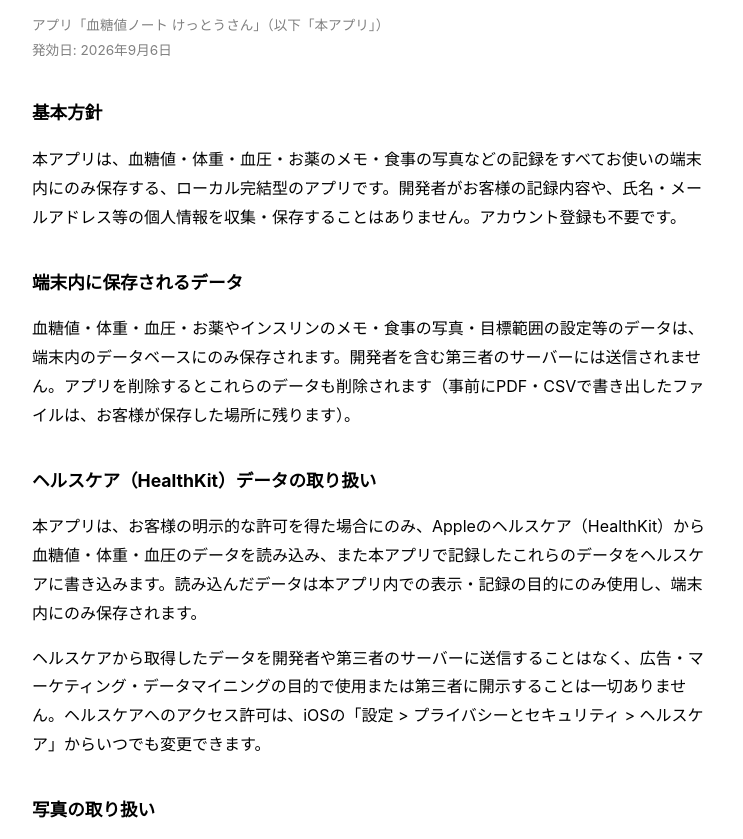
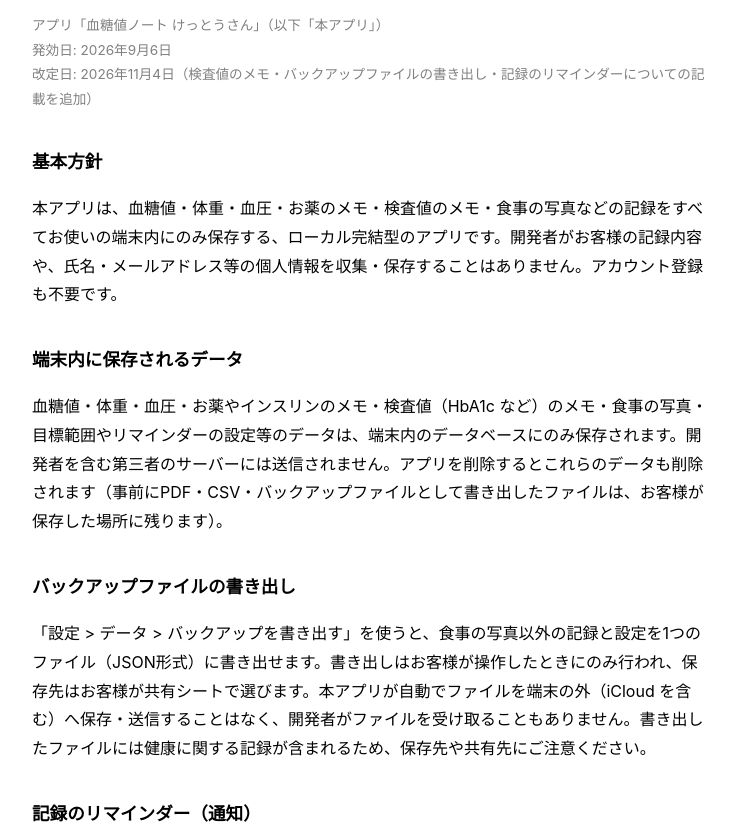
Before and after one commit to yuuki45/kettosan-legal, a plain HTML site: page privacy.html in a window 1280 px wide. Shown: the part 97-936 px from the top of the page, without its empty margins (268-1011 px from the left). Drawn offline with Linux system fonts and the light colour scheme.

Commit message:
v1.0.1: 検査値・バックアップの書き出し・リマインダーの記載を追加
- プライバシーポリシー: 検査値のメモ、バックアップファイルの書き出し（保存先は利用者が選ぶ・
  アプリから iCloud 等へ自動で保存しない）、ローカル通知を追記。改定日を記載
- サポート: 機種変更・入れ直しの引き継ぎと、リマインダーが届かないときの FAQ を追加

Co-Authored-By: Claude Opus 5.5 <noreply@anthropic.com>

```diff
--- a/privacy.html
+++ b/privacy.html
@@ -18,13 +18,19 @@
 </head>
 <body>
 <h1>プライバシーポリシー</h1>
-<p class="meta">アプリ「血糖値ノート けっとうさん」（以下「本アプリ」）<br>発効日: 2026年9月6日</p>
+<p class="meta">アプリ「血糖値ノート けっとうさん」（以下「本アプリ」）<br>発効日: 2026年9月6日<br>改定日: 2026年11月4日（検査値のメモ・バックアップファイルの書き出し・記録のリマインダーについての記載を追加）</p>
 
 <h2>基本方針</h2>
-<p>本アプリは、血糖値・体重・血圧・お薬のメモ・食事の写真などの記録をすべてお使いの端末内にのみ保存する、ローカル完結型のアプリです。開発者がお客様の記録内容や、氏名・メールアドレス等の個人情報を収集・保存することはありません。アカウント登録も不要です。</p>
+<p>本アプリは、血糖値・体重・血圧・お薬のメモ・検査値のメモ・食事の写真などの記録をすべてお使いの端末内にのみ保存する、ローカル完結型のアプリです。開発者がお客様の記録内容や、氏名・メールアドレス等の個人情報を収集・保存することはありません。アカウント登録も不要です。</p>
 
 <h2>端末内に保存されるデータ</h2>
-<p>血糖値・体重・血圧・お薬やインスリンのメモ・食事の写真・目標範囲の設定等のデータは、端末内のデータベースにのみ保存されます。開発者を含む第三者のサーバーには送信されません。アプリを削除するとこれらのデータも削除されます（事前にPDF・CSVで書き出したファイルは、お客様が保存した場所に残ります）。</p>
+<p>血糖値・体重・血圧・お薬やインスリンのメモ・検査値（HbA1c など）のメモ・食事の写真・目標範囲やリマインダーの設定等のデータは、端末内のデータベースにのみ保存されます。開発者を含む第三者のサーバーには送信されません。アプリを削除するとこれらのデータも削除されます（事前にPDF・CSV・バックアップファイルとして書き出したファイルは、お客様が保存した場所に残ります）。</p>
+
+<h2>バックアップファイルの書き出し</h2>
+<p>「設定 &gt; データ &gt; バックアップを書き出す」を使うと、食事の写真以外の記録と設定を1つのファイル（JSON形式）に書き出せます。書き出しはお客様が操作したときにのみ行われ、保存先はお客様が共有シートで選びます。本アプリが自動でファイルを端末の外（iCloud を含む）へ保存・送信することはなく、開発者がファイルを受け取ることもありません。書き出したファイルには健康に関する記録が含まれるため、保存先や共有先にご注意ください。</p>
+
+<h2>記録のリマインダー（通知）</h2>
+<p>記録のリマインダーは、お客様が設定した時刻に端末内で表示されるローカル通知です。通知の内容は端末内で作られ、開発者のサーバーを経由しません。通知の許可は、iOSの「設定 &gt; 通知」からいつでも変更できます。</p>
 
 <h2>ヘルスケア（HealthKit）データの取り扱い</h2>
 <p>本アプリは、お客様の明示的な許可を得た場合にのみ、Appleのヘルスケア（HealthKit）から血糖値・体重・血圧のデータを読み込み、また本アプリで記録したこれらのデータをヘルスケアに書き込みます。読み込んだデータは本アプリ内での表示・記録の目的にのみ使用し、端末内にのみ保存されます。</p>
```
Also changed, not shown: index.html (+4 -0 lines).
